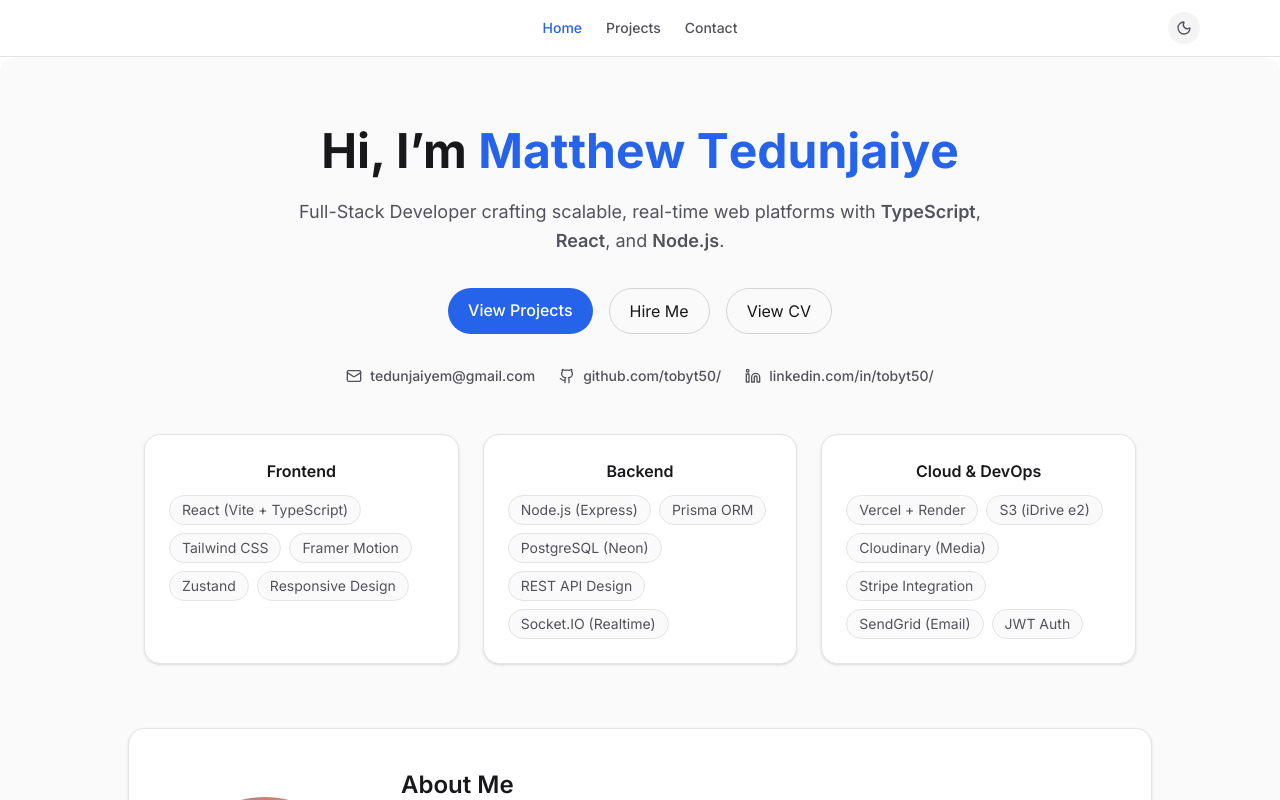
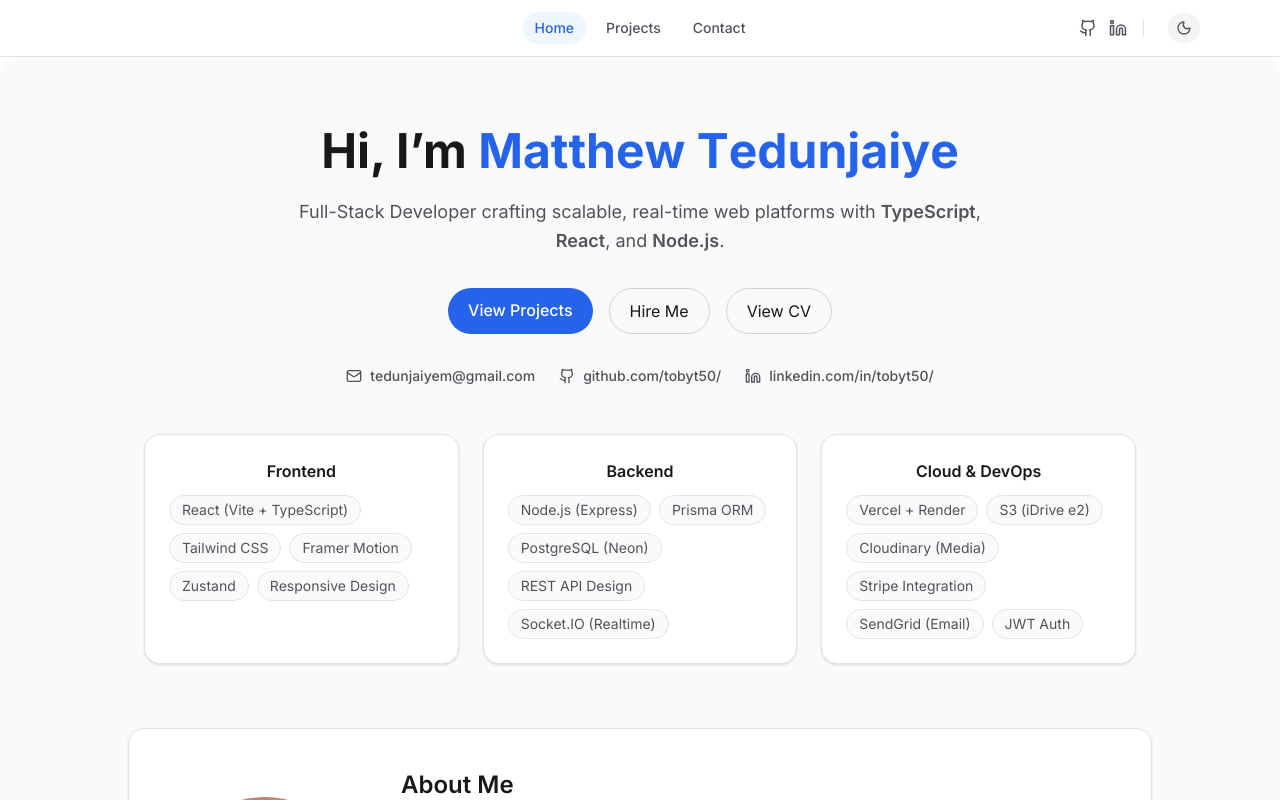
Before and after one commit to tobyt50/portfolio, a React (Vite) app: page / in a window 1280 px wide. Shown: the top 800 px of the page. Built offline with nearby package versions, Linux system fonts and the light colour scheme.

Commit message:
feat(navbar): add framer motion layoutId for active link sliding indicator and global social icons

```diff
--- a/src/components/Navbar.tsx
+++ b/src/components/Navbar.tsx
@@ -1,7 +1,11 @@
-import { NavLink } from "react-router-dom";
+import { Link, useLocation } from "react-router-dom";
+import { motion } from "framer-motion";
 import { ThemeToggle } from "./ThemeToggle";
+import { Github, Linkedin } from "lucide-react";
 
 export const Navbar = () => {
+  const location = useLocation();
+
   const links = [
     { name: "Home", path: "/" },
     { name: "Projects", path: "/projects" },
@@ -9,26 +13,58 @@ export const Navbar = () => {
   ];
 
   return (
-    <nav className="sticky top-0 z-50 backdrop-blur-md bg-white/70 dark:bg-black/70 border-b border-gray-200">
-      <div className="max-w-6xl mx-auto px-4 py-3 rounded-xl relative flex items-center justify-end">
-        <div className="absolute left-1/2 -translate-x-1/2 flex items-center gap-6">
-          {links.map((link) => (
-            <NavLink
-              key={link.path}
-              to={link.path}
-              className={({ isActive }) =>
-                `text-sm font-medium transition ${
-                  isActive
+    <nav className="sticky top-0 z-50 backdrop-blur-md bg-white/70 dark:bg-black/70 border-b border-gray-200 dark:border-gray-800">
+      <div className="max-w-6xl mx-auto px-4 py-3 rounded-xl relative flex items-center justify-between md:justify-end">
+
+        {/* Mobile/Left-aligned Global Social Links */}
+        <div className="flex items-center gap-3 md:hidden">
+          <a href="https://github.com/tobyt50" target="_blank" rel="noopener noreferrer" className="text-gray-600 dark:text-gray-400 hover:text-primary-600 dark:hover:text-primary-400 transition">
+            <Github size={18} />
+          </a>
+          <a href="https://linkedin.com/in/tobyt50/" target="_blank" rel="noopener noreferrer" className="text-gray-600 dark:text-gray-400 hover:text-primary-600 dark:hover:text-primary-400 transition">
+            <Linkedin size={18} />
+          </a>
+        </div>
+
+        {/* Center Nav Links with Framer Motion Active Indicator */}
+        <div className="absolute left-1/2 -translate-x-1/2 flex items-center gap-1 sm:gap-2">
+          {links.map((link) => {
+            const isActive = location.pathname === link.path;
+
+            return (
+              <Link
+                key={link.path}
+                to={link.path}
+                className={`relative px-3 py-1.5 text-sm font-medium transition-colors ${isActive
                     ? "text-primary-600 dark:text-primary-400"
-                    : "text-gray-600 dark:text-gray-400 hover:text-primary-500"
-                }`
-              }
-            >
-              {link.name}
-            </NavLink>
-          ))}
+                    : "text-gray-600 dark:text-gray-400 hover:text-gray-900 dark:hover:text-gray-200"
+                  }`}
+              >
+                {isActive && (
+                  <motion.div
+                    layoutId="navbar-indicator"
+                    className="absolute inset-0 rounded-full bg-primary-50 dark:bg-primary-950/50"
+                    transition={{ type: "spring", bounce: 0.2, duration: 0.6 }}
+                  />
+                )}
+                <span className="relative z-10">{link.name}</span>
+              </Link>
+            );
+          })}
         </div>
-        <ThemeToggle />
+
+        {/* Right side global actions */}
+        <div className="flex items-center gap-4">
+          <div className="hidden md:flex items-center gap-3 mr-2 border-r border-gray-200 dark:border-gray-800 pr-4">
+            <a href="https://github.com/tobyt50" target="_blank" rel="noopener noreferrer" className="text-gray-600 dark:text-gray-400 hover:text-primary-600 dark:hover:text-primary-400 transition">
+              <Github size={18} />
+            </a>
+            <a href="https://linkedin.com/in/tobyt50/" target="_blank" rel="noopener noreferrer" className="text-gray-600 dark:text-gray-400 hover:text-primary-600 dark:hover:text-primary-400 transition">
+              <Linkedin size={18} />
+            </a>
+          </div>
+          <ThemeToggle />
+        </div>
       </div>
     </nav>
   );
```
